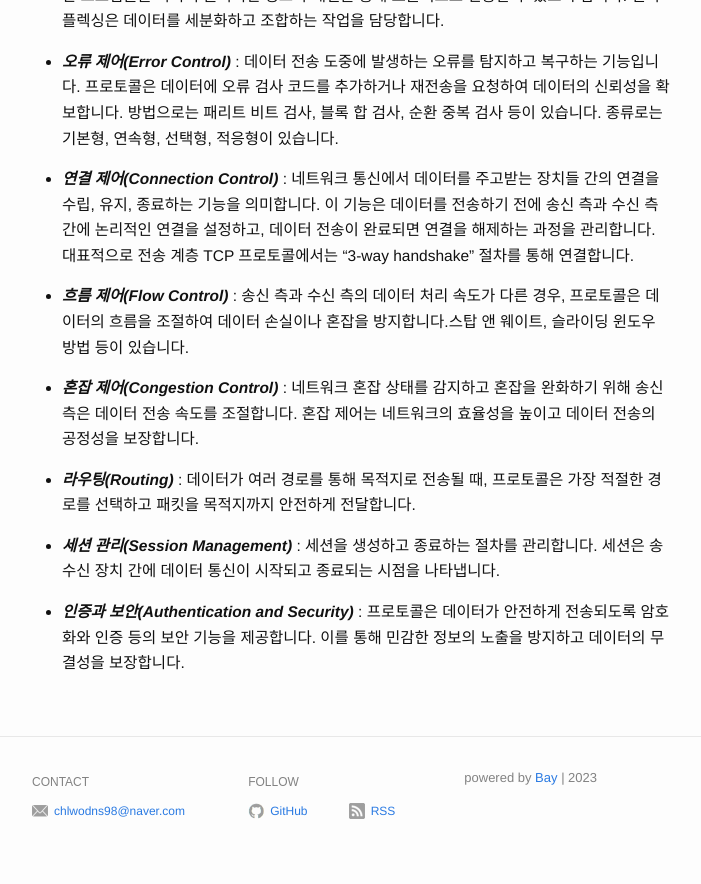
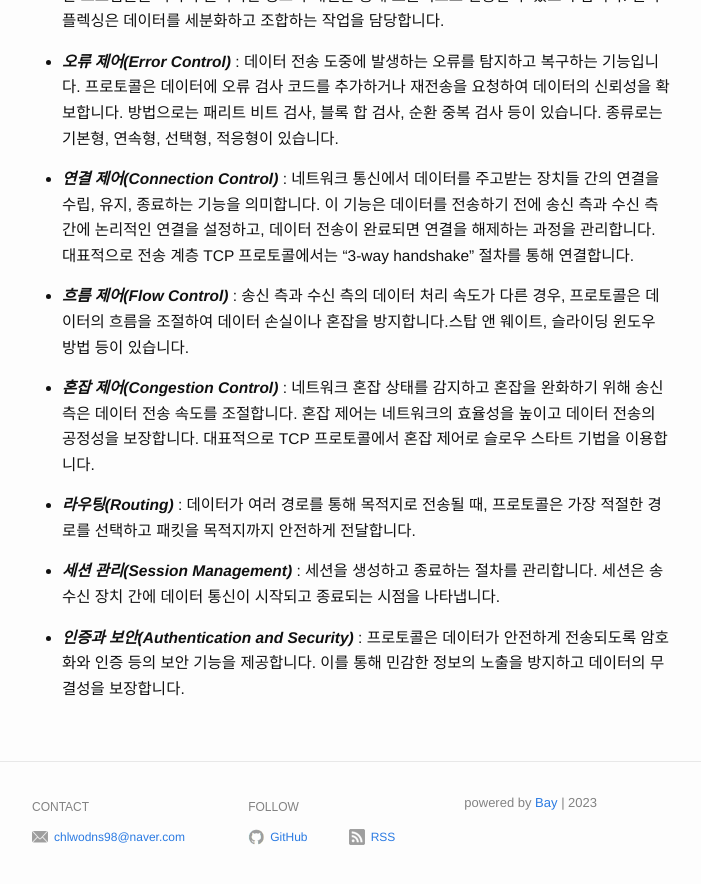
Before and after one commit to Jaeun-Choi98/jaeun-choi98.github.io, a Jekyll site: the page built from _posts/2023-08-03-network(2).md, in a window 1280 px wide and 900 px high, scrolled down 1240 px. Shown: the top 884 px of the window, without its empty margins (288-989 px from the left). Built offline with Jekyll 4.4.1, drawn with Linux system fonts in a browser that asks for light colours.

Commit message:
docs(_posts/network(2)): Add content

```diff
--- a/_posts/2023-08-03-network(2).md
+++ b/_posts/2023-08-03-network(2).md
@@ -42,7 +42,7 @@ date:   2023-08-03 00:00:00
 
 - ***흐름 제어(Flow Control)*** : 송신 측과 수신 측의 데이터 처리 속도가 다른 경우, 프로토콜은 데이터의 흐름을 조절하여 데이터 손실이나 혼잡을 방지합니다.스탑 앤 웨이트, 슬라이딩 윈도우 방법 등이 있습니다.<br>
 
-- ***혼잡 제어(Congestion Control)*** : 네트워크 혼잡 상태를 감지하고 혼잡을 완화하기 위해 송신 측은 데이터 전송 속도를 조절합니다. 혼잡 제어는 네트워크의 효율성을 높이고 데이터 전송의 공정성을 보장합니다.<br>
+- ***혼잡 제어(Congestion Control)*** : 네트워크 혼잡 상태를 감지하고 혼잡을 완화하기 위해 송신 측은 데이터 전송 속도를 조절합니다. 혼잡 제어는 네트워크의 효율성을 높이고 데이터 전송의 공정성을 보장합니다. 대표적으로 TCP 프로토콜에서 혼잡 제어로 슬로우 스타트 기법을 이용합니다.<br>
 
 - ***라우팅(Routing)*** : 데이터가 여러 경로를 통해 목적지로 전송될 때, 프로토콜은 가장 적절한 경로를 선택하고 패킷을 목적지까지 안전하게 전달합니다.<br>
 
```
